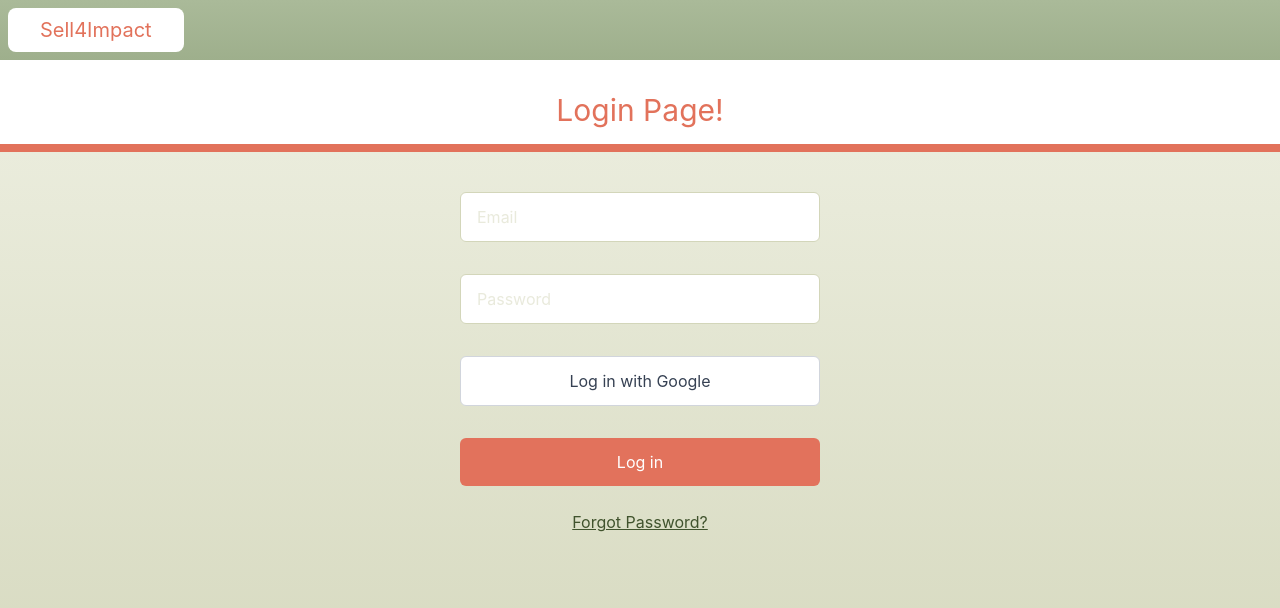
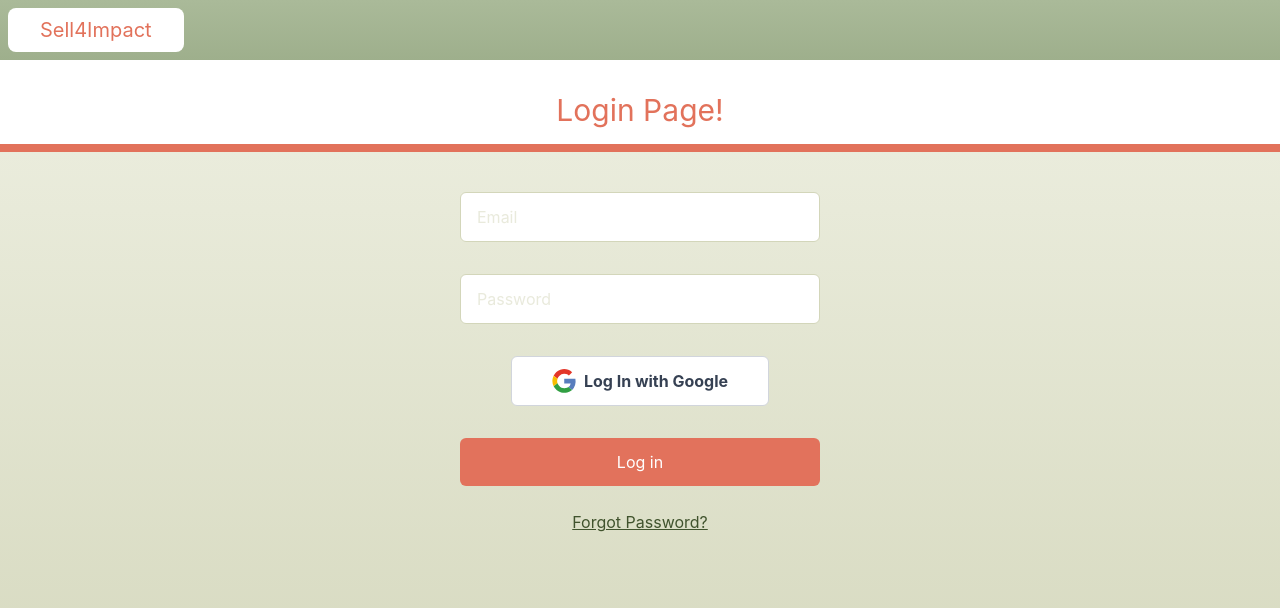
Before and after one commit to jasonslee07/final-project-team3, a React (Vite) app: page /login in a window 1280 px wide. Shown: the top 608 px of the page. Built offline with nearby package versions, Linux system fonts and the light colour scheme; no server answers.

Commit message:
merge prep

```diff
--- a/src/App.tsx
+++ b/src/App.tsx
@@ -8,14 +8,13 @@ import ItemPage from "./pages/ItemPage";
 import SignUpPage from "./pages/SignUpPage";
 import ForgotPasswordPage from "./pages/ForgotPasswordPage";
 import SettingsPage from "./pages/SettingsPage";
+import OnboardingPage from "./pages/OnboardingPage";
 
 import { useEffect, useState } from "react";
 import { doc, getDoc } from "firebase/firestore";
-import { auth, db } from "./firebase/firebase";
+import { db } from "./firebase/firebase";
 import type { User } from "./types/backend-types";
-import { signOut } from "firebase/auth";
 import { useAuth } from "./context/AuthContext";
-import { Link } from "react-router";
 
 function App() {
   /**
@@ -55,11 +54,14 @@ function App() {
     fetchUserData();
   }, [currentUser]);
 
-  return (
+  return isLoading ? (
+    <>Loading...</>
+  ) : (
     <>
       <BrowserRouter>
         <Routes>
           {userData ? <Route path="/" element={userData.role === "Client" ? <ClientProfile /> : <VendorProfile />}></Route> : <Route path="/" element={<Home />}></Route>}
+          {userData ? <Route path="/oboarding" element={<OnboardingPage />}></Route> : <Route path="/onboarding" element={<PageNotFound />}></Route>}
           {userData ? <Route path="/settings" element={<SettingsPage />}></Route> : <Route path="/settings" element={<PageNotFound />}></Route>}
           {userData ? <Route path="/login" element={<PageNotFound />}></Route> : <Route path="/login" element={<LoginPage />}></Route>}
           {userData ? <Route path="/sign-up" element={<PageNotFound />}></Route> : <Route path="/sign-up" element={<SignUpPage />}></Route>}
--- a/src/pages/LoginPage.tsx
+++ b/src/pages/LoginPage.tsx
@@ -32,7 +32,6 @@ const LoginPage = () => {
       alert(error.message);
     }
   };
-
   return (
     <>
       <div className="flex flex-col h-screen">
@@ -52,10 +51,29 @@ const LoginPage = () => {
               />
               <button
                 type="button"
-                className="py-3 bg-white border border-gray-300 text-gray-700 rounded-md w-full hover:bg-gray-50 hover:-translate-y-1 ease-in-out duration-100 flex items-center justify-center gap-2"
+                className="font-bold py-3 bg-white border border-gray-300 text-gray-700 rounded-md px-10 hover:bg-gray-100 hover:text-black hover:-translate-y-0.5 ease-in-out duration-100 flex items-center justify-center gap-2"
                 onClick={handleGoogleAuth}
               >
-                Log in with Google
+                <svg xmlns="http://www.w3.org/2000/svg" viewBox="0 0 128 128" className="w-6">
+                  <path
+                    fill="#fff"
+                    d="M44.59 4.21a63.28 63.28 0 004.33 120.9 67.6 67.6 0 0032.36.35 57.13 57.13 0 0025.9-13.46 57.44 57.44 0 0016-26.26 74.33 74.33 0 001.61-33.58H65.27v24.69h34.47a29.72 29.72 0 01-12.66 19.52 36.16 36.16 0 01-13.93 5.5 41.29 41.29 0 01-15.1 0A37.16 37.16 0 0144 95.74a39.3 39.3 0 01-14.5-19.42 38.31 38.31 0 010-24.63 39.25 39.25 0 019.18-14.91A37.17 37.17 0 0176.13 27a34.28 34.28 0 0113.64 8q5.83-5.8 11.64-11.63c2-2.09 4.18-4.08 6.15-6.22A61.22 61.22 0 0087.2 4.59a64 64 0 00-42.61-.38z"
+                  />
+                  <path
+                    fill="#e33629"
+                    d="M44.59 4.21a64 64 0 0142.61.37 61.22 61.22 0 0120.35 12.62c-2 2.14-4.11 4.14-6.15 6.22Q95.58 29.23 89.77 35a34.28 34.28 0 00-13.64-8 37.17 37.17 0 00-37.46 9.74 39.25 39.25 0 00-9.18 14.91L8.76 35.6A63.53 63.53 0 0144.59 4.21z"
+                  />
+                  <path fill="#f8bd00" d="M3.26 51.5a62.93 62.93 0 015.5-15.9l20.73 16.09a38.31 38.31 0 000 24.63q-10.36 8-20.73 16.08a63.33 63.33 0 01-5.5-40.9z" />
+                  <path
+                    fill="#587dbd"
+                    d="M65.27 52.15h59.52a74.33 74.33 0 01-1.61 33.58 57.44 57.44 0 01-16 26.26c-6.69-5.22-13.41-10.4-20.1-15.62a29.72 29.72 0 0012.66-19.54H65.27c-.01-8.22 0-16.45 0-24.68z"
+                  />
+                  <path
+                    fill="#319f43"
+                    d="M8.75 92.4q10.37-8 20.73-16.08A39.3 39.3 0 0044 95.74a37.16 37.16 0 0014.08 6.08 41.29 41.29 0 0015.1 0 36.16 36.16 0 0013.93-5.5c6.69 5.22 13.41 10.4 20.1 15.62a57.13 57.13 0 01-25.9 13.47 67.6 67.6 0 01-32.36-.35 63 63 0 01-23-11.59A63.73 63.73 0 018.75 92.4z"
+                  />
+                </svg>
+                Log In with Google
               </button>
               <button type="button" className="py-3 bg-[#E2725C] text-white rounded-md w-full hover:bg-[#e05135] hover:-translate-y-1 ease-in-out duration-100" onClick={handleAuth}>
                 Log in
--- /dev/null
+++ b/src/pages/OnboardingPage.tsx
@@ -0,0 +1,9 @@
+const OnboardingPage = () => {
+  return (
+    <>
+      <div>Onboarding</div>
+    </>
+  );
+};
+
+export default OnboardingPage;
--- a/src/pages/SignUpPage.tsx
+++ b/src/pages/SignUpPage.tsx
@@ -47,21 +47,8 @@ const SignUpPage = () => {
 
   const handleGoogleAuth = async () => {
     try {
-      const user = await signInWithGoogle();
-      // assign a firstName as the first word
-      // assign last name as everything but the first word
-      const [firstName, ...rest] = (user.displayName ?? "").split(" ");
-      const lastName = rest.join(" ");
-
-      const defaultData: User = {
-        role: role, // uses whichever Client/Vendor toggle is selected
-        firstName: firstName,
-        lastName: lastName,
-        email: user.email ?? "",
-        profileImg: user.photoURL ?? "https://cdn.pixabay.com/photo/2015/10/05/22/37/blank-profile-picture-973460_1280.png",
-      };
-      await setDoc(doc(db, "users", user.uid), defaultData);
-      navigate("/");
+      const userCred = await signInWithGoogle();
+      navigate("/onboarding");
     } catch (error: any) {
       alert(error.message);
     }
@@ -111,12 +98,31 @@ const SignUpPage = () => {
               />
               <button
                 type="button"
-                className="py-3 bg-white border border-gray-300 text-gray-700 rounded-md w-full hover:bg-gray-50 hover:-translate-y-1 ease-in-out duration-100 flex items-center justify-center gap-2"
+                className="font-bold py-3 bg-white border border-gray-300 text-gray-700 rounded-md px-10 hover:bg-gray-100 hover:text-black hover:-translate-y-0.5 ease-in-out duration-100 flex items-center justify-center gap-2"
                 onClick={handleGoogleAuth}
               >
+                <svg xmlns="http://www.w3.org/2000/svg" viewBox="0 0 128 128" className="w-6">
+                  <path
+                    fill="#fff"
+                    d="M44.59 4.21a63.28 63.28 0 004.33 120.9 67.6 67.6 0 0032.36.35 57.13 57.13 0 0025.9-13.46 57.44 57.44 0 0016-26.26 74.33 74.33 0 001.61-33.58H65.27v24.69h34.47a29.72 29.72 0 01-12.66 19.52 36.16 36.16 0 01-13.93 5.5 41.29 41.29 0 01-15.1 0A37.16 37.16 0 0144 95.74a39.3 39.3 0 01-14.5-19.42 38.31 38.31 0 010-24.63 39.25 39.25 0 019.18-14.91A37.17 37.17 0 0176.13 27a34.28 34.28 0 0113.64 8q5.83-5.8 11.64-11.63c2-2.09 4.18-4.08 6.15-6.22A61.22 61.22 0 0087.2 4.59a64 64 0 00-42.61-.38z"
+                  />
+                  <path
+                    fill="#e33629"
+                    d="M44.59 4.21a64 64 0 0142.61.37 61.22 61.22 0 0120.35 12.62c-2 2.14-4.11 4.14-6.15 6.22Q95.58 29.23 89.77 35a34.28 34.28 0 00-13.64-8 37.17 37.17 0 00-37.46 9.74 39.25 39.25 0 00-9.18 14.91L8.76 35.6A63.53 63.53 0 0144.59 4.21z"
+                  />
+                  <path fill="#f8bd00" d="M3.26 51.5a62.93 62.93 0 015.5-15.9l20.73 16.09a38.31 38.31 0 000 24.63q-10.36 8-20.73 16.08a63.33 63.33 0 01-5.5-40.9z" />
+                  <path
+                    fill="#587dbd"
+                    d="M65.27 52.15h59.52a74.33 74.33 0 01-1.61 33.58 57.44 57.44 0 01-16 26.26c-6.69-5.22-13.41-10.4-20.1-15.62a29.72 29.72 0 0012.66-19.54H65.27c-.01-8.22 0-16.45 0-24.68z"
+                  />
+                  <path
+                    fill="#319f43"
+                    d="M8.75 92.4q10.37-8 20.73-16.08A39.3 39.3 0 0044 95.74a37.16 37.16 0 0014.08 6.08 41.29 41.29 0 0015.1 0 36.16 36.16 0 0013.93-5.5c6.69 5.22 13.41 10.4 20.1 15.62a57.13 57.13 0 01-25.9 13.47 67.6 67.6 0 01-32.36-.35 63 63 0 01-23-11.59A63.73 63.73 0 018.75 92.4z"
+                  />
+                </svg>
                 Sign Up with Google
               </button>
-              <button type="button" className="py-3 bg-[#E2725C] text-white rounded-md w-full hover:bg-[#e05135] hover:-translate-y-1 ease-in-out duration-100" onClick={handleAuth}>
+              <button type="button" className=" py-3 bg-[#E2725C] text-white rounded-md w-full hover:bg-[#e05135] hover:-translate-y-1 ease-in-out duration-100" onClick={handleAuth}>
                 Sign up
               </button>
             </form>
```
